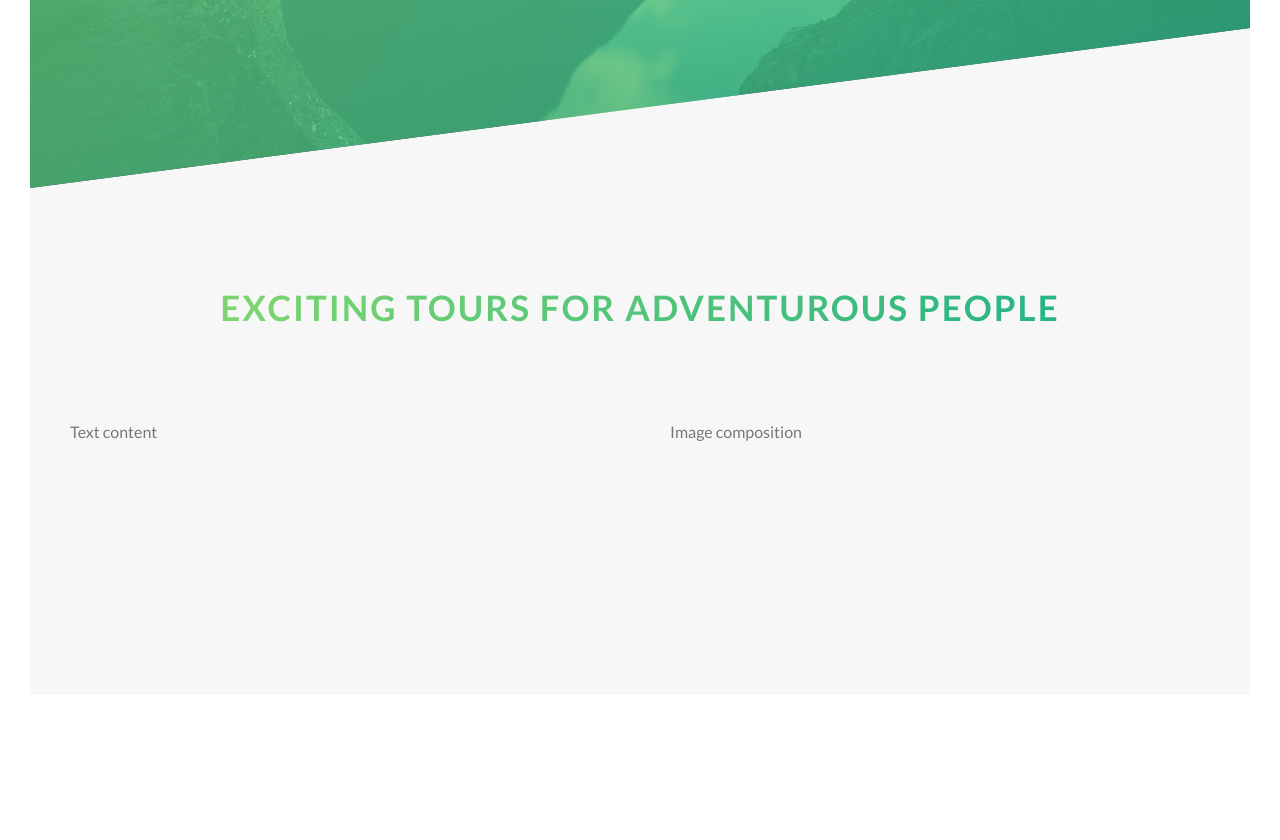
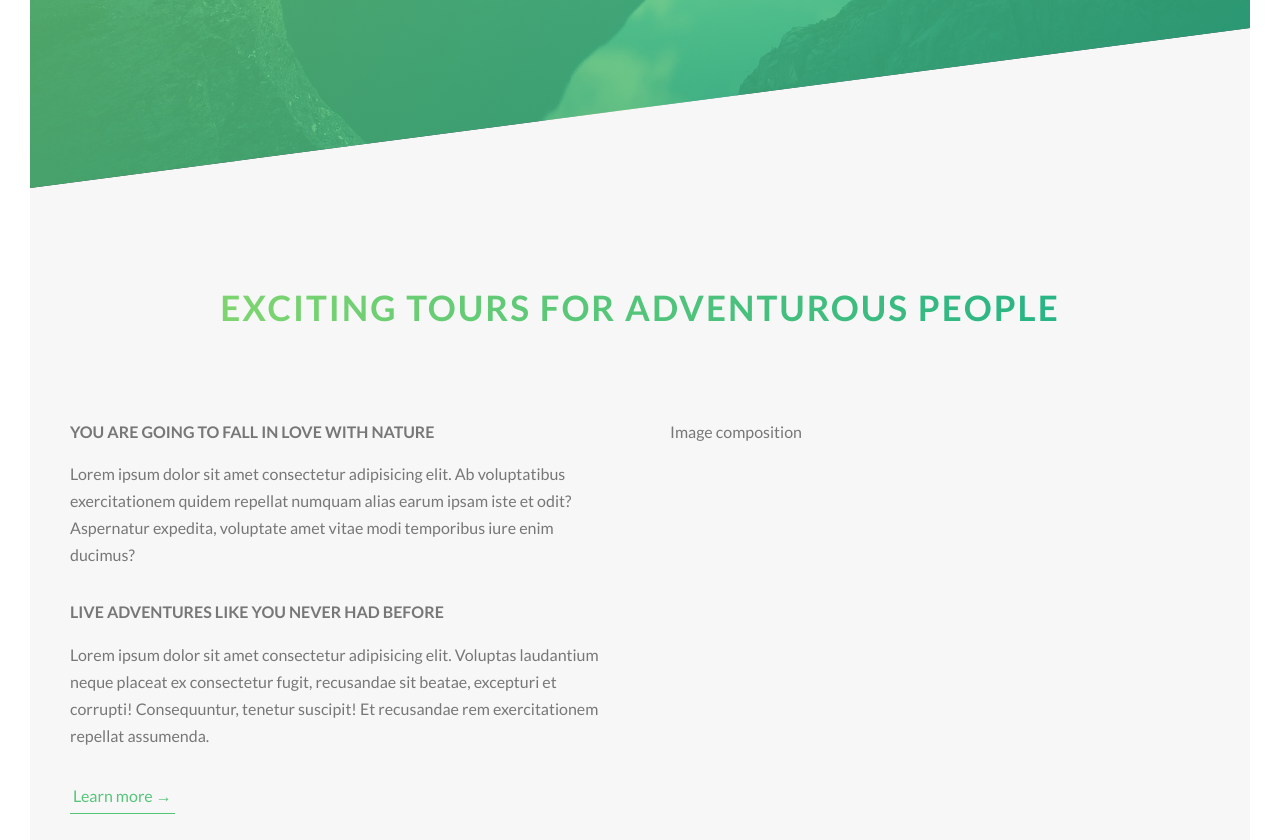
Before and after one commit to AlBears/Natours, a website: page index.html in a window 1280 px wide. Shown: the part 602-1442 px from the top of the page. Before the commit the page ends 1327 px from the top, so only its background shows below. Drawn offline with Linux system fonts and the light colour scheme.

Commit message:
about paragraphs, button

```diff
--- a/index.html
+++ b/index.html
@@ -32,7 +32,7 @@
 
     <main>
         <section class="section-about">
-            <div class="u-center-text u-margin-bottom-8">
+            <div class="u-center-text u-margin-bottom-big">
                 <h2 class="heading-secondary">
                     Exciting tours for adventurous people
                 </h2>
@@ -40,7 +40,20 @@
 
             <div class="row">
                 <div class="col-1-of-2">
-                    Text content
+                    <h3 class="heading-tertiary u-margin-bottom-small">You are going to fall in love with nature</h3>
+                    <p class="paragraph">
+                        Lorem ipsum dolor sit amet consectetur adipisicing elit. Ab voluptatibus exercitationem quidem repellat numquam alias earum
+                        ipsam iste et odit? Aspernatur expedita, voluptate amet vitae modi temporibus iure enim ducimus?
+                    </p>
+
+                    <h3 class="heading-tertiary u-margin-bottom-small">Live adventures like you never had before</h3>
+                    <p class="paragraph">
+                        Lorem ipsum dolor sit amet consectetur adipisicing elit. Voluptas laudantium neque placeat ex consectetur fugit, recusandae
+                        sit beatae, excepturi et corrupti! Consequuntur, tenetur suscipit! Et recusandae rem exercitationem
+                        repellat assumenda.
+                    </p>
+
+                    <a href="#" class="btn-text">Learn more &rarr;</a>
                 </div>
                 <div class="col-1-of-2">
                     Image composition
--- a/sass/abstracts/_variables.scss
+++ b/sass/abstracts/_variables.scss
@@ -9,6 +9,9 @@ $color-grey-dark: #777;
 $color-white: #fff;
 $color-black: #000;
 
+//FONT
+$default-font-size: 1.6rem;
+
 //grid
 $grid-width: 114rem;
 $gutter-vertical:8rem;
--- a/sass/base/_typography.scss
+++ b/sass/base/_typography.scss
@@ -48,3 +48,17 @@ body {
         text-shadow: .5rem 1rem 2rem rgba($color-black, .2);
     }
 }
+
+.heading-tertiary {
+    font-size: $default-font-size;
+    font-weight: 700;
+    text-transform: uppercase;
+}
+
+.paragraph {
+    font-size: $default-font-size;
+
+    &:not(:last-child) {
+        margin-bottom: 3rem;
+    }
+}
--- a/sass/base/_utilities.scss
+++ b/sass/base/_utilities.scss
@@ -2,6 +2,14 @@
     text-align: center;
 }
 
-.u-margin-bottom-8 {
+.u-margin-bottom-big {
     margin-bottom: 8rem;
 }
+
+.u-margin-bottom-small {
+    margin-bottom: 1.5rem;
+}
+
+.u-margin-bottom-medium {
+    margin-bottom: 4rem;
+}
--- a/sass/components/_button.scss
+++ b/sass/components/_button.scss
@@ -52,3 +52,29 @@
         animation-fill-mode: backwards;
     }
 }
+
+.btn-text {
+    &:link,
+    &:visited {
+        font-size: $default-font-size;
+        color: $color-primary;
+        display: inline-block;
+        text-decoration: none;
+        border-bottom: 1px solid $color-primary;
+        padding: 3px;
+        transition: all .2s;
+    }
+
+    &:hover {
+        background-color: $color-primary;
+        color: $color-white;
+        box-shadow: 0 1rem 2rem rgba($color-black, .15);
+        transform: translateY(-2px);
+    }
+
+    &:active {
+        box-shadow: 0 .5rem 1rem rgba($color-black, .15);
+        transform: translateY(0);
+    }
+
+}
```
Also changed, not shown: css/style.css.
